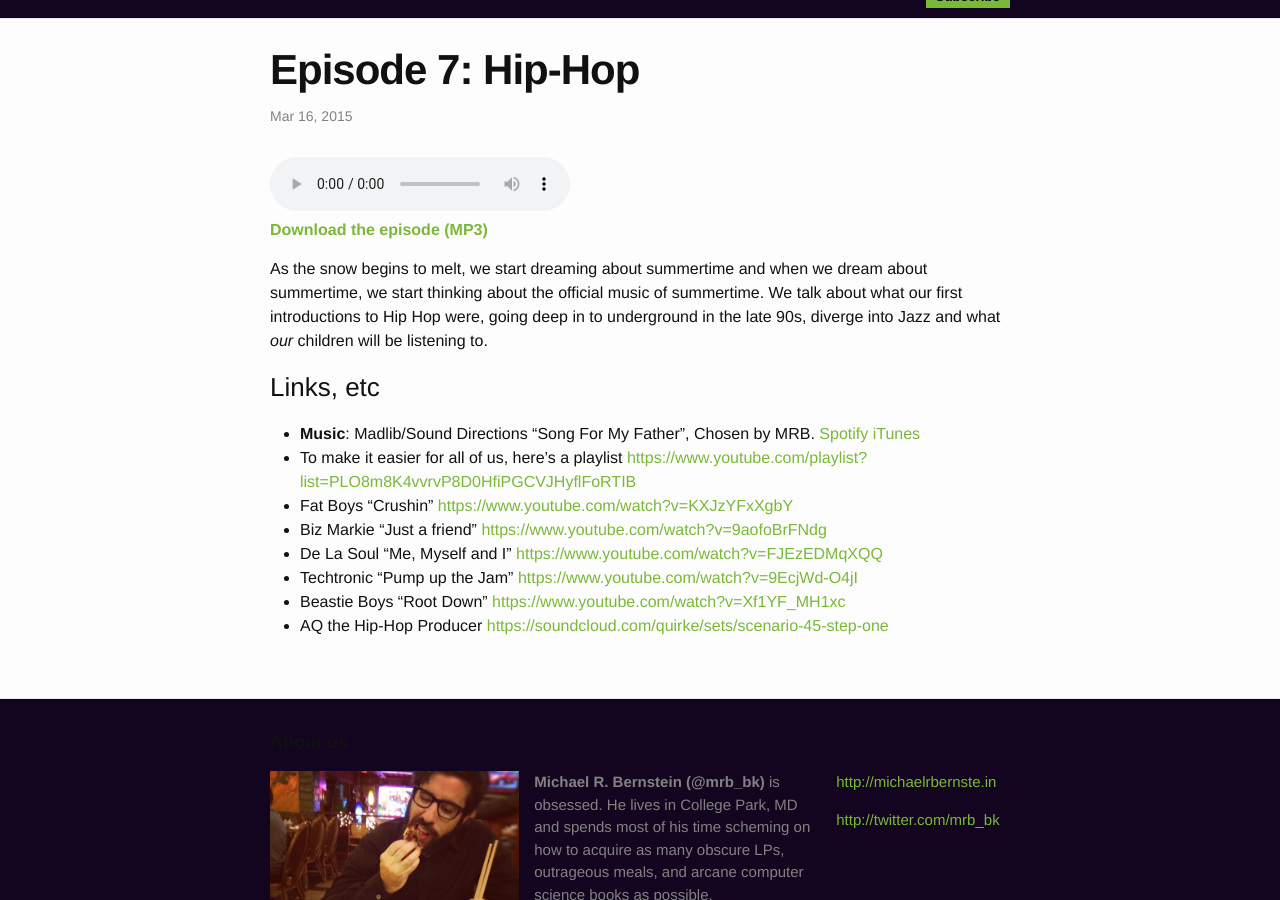
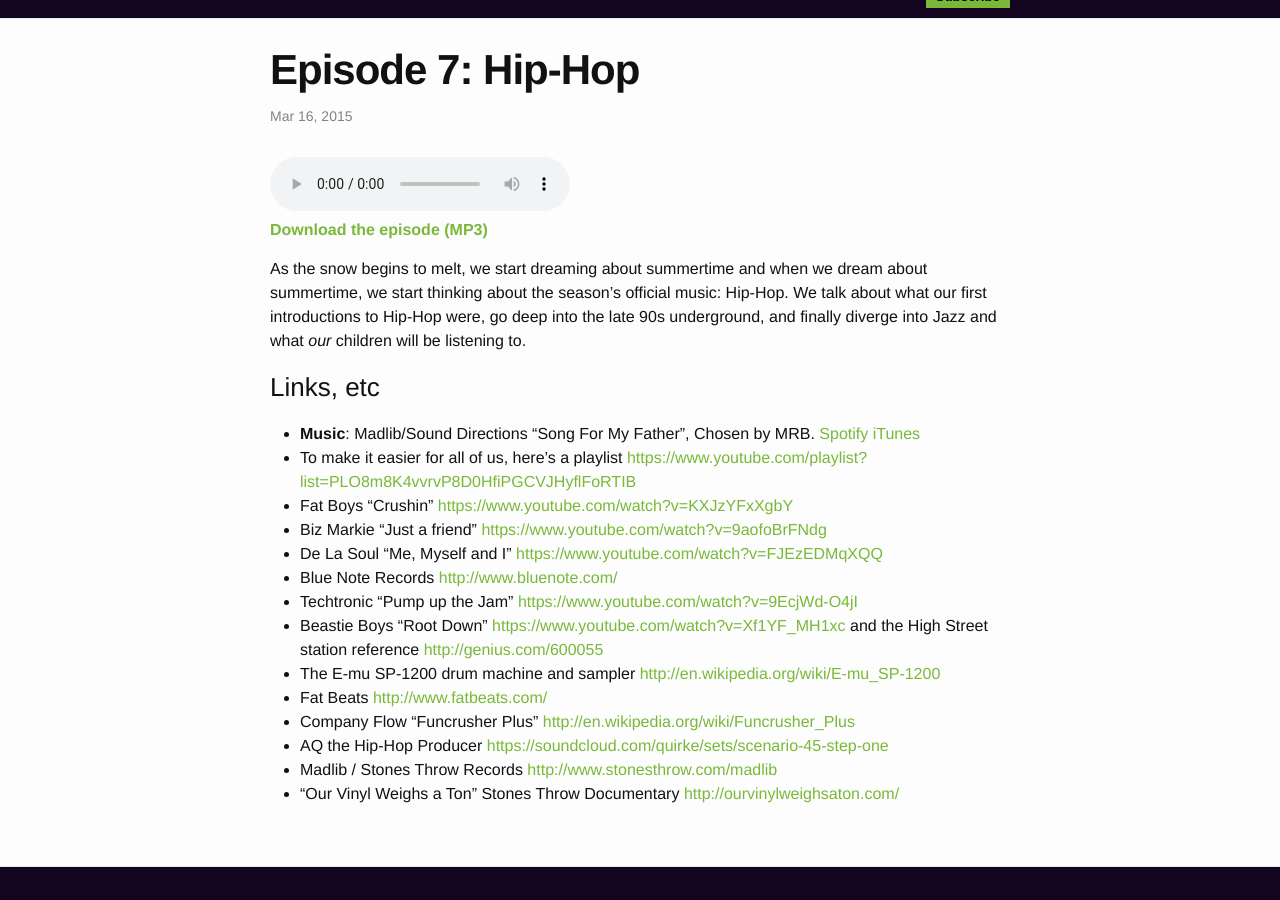
Before and after one commit to beatsryetypes/beatsryetypes.github.io, a Jekyll site: the page built from _posts/2015-03-16-episode-7-hip-hop.md, in a window 1280 px wide and 900 px high, scrolled down 319 px. Built offline with Jekyll 4.4.1, drawn with Linux system fonts in a browser that asks for light colours.

Commit message:
Ep 7 notes

```diff
--- a/_posts/2015-03-16-episode-7-hip-hop.md
+++ b/_posts/2015-03-16-episode-7-hip-hop.md
@@ -7,9 +7,9 @@
 duration: "26:58"
 link: http://quirkey.com/brt/brt-007-160.mp3
 summary: >
-  As the snow begins to melt, we start dreaming about summertime and when we dream about summertime, we start thinking about the official music of summertime. We talk about what our first introductions to Hip Hop were, going deep in to underground in the late 90s, diverge into Jazz and what _our_ children will be listening to.
+  As the snow begins to melt, we start dreaming about summertime and when we dream about summertime, we start thinking about the season's official music: Hip-Hop. We talk about what our first introductions to Hip-Hop were, go deep into the late 90s underground, and finally diverge into Jazz and what _our_ children will be listening to.
 ---
-As the snow begins to melt, we start dreaming about summertime and when we dream about summertime, we start thinking about the official music of summertime. We talk about what our first introductions to Hip Hop were, going deep in to underground in the late 90s, diverge into Jazz and what _our_ children will be listening to.
+As the snow begins to melt, we start dreaming about summertime and when we dream about summertime, we start thinking about the season's official music: Hip-Hop. We talk about what our first introductions to Hip-Hop were, go deep into the late 90s underground, and finally diverge into Jazz and what _our_ children will be listening to.
 
 <!-- more -->
 
@@ -20,6 +20,12 @@
 * Fat Boys "Crushin" <https://www.youtube.com/watch?v=KXJzYFxXgbY>
 * Biz Markie "Just a friend" <https://www.youtube.com/watch?v=9aofoBrFNdg>
 * De La Soul "Me, Myself and I" <https://www.youtube.com/watch?v=FJEzEDMqXQQ>
+* Blue Note Records <http://www.bluenote.com/>
 * Techtronic "Pump up the Jam" <https://www.youtube.com/watch?v=9EcjWd-O4jI>
-* Beastie Boys "Root Down" <https://www.youtube.com/watch?v=Xf1YF_MH1xc>
+* Beastie Boys "Root Down" <https://www.youtube.com/watch?v=Xf1YF_MH1xc> and the High Street station reference <http://genius.com/600055>
+* The E-mu SP-1200 drum machine and sampler <http://en.wikipedia.org/wiki/E-mu_SP-1200>
+* Fat Beats <http://www.fatbeats.com/>
+* Company Flow "Funcrusher Plus" <http://en.wikipedia.org/wiki/Funcrusher_Plus>
 * AQ the Hip-Hop Producer <https://soundcloud.com/quirke/sets/scenario-45-step-one>
+* Madlib / Stones Throw Records <http://www.stonesthrow.com/madlib>
+* "Our Vinyl Weighs a Ton" Stones Throw Documentary <http://ourvinylweighsaton.com/>
```
